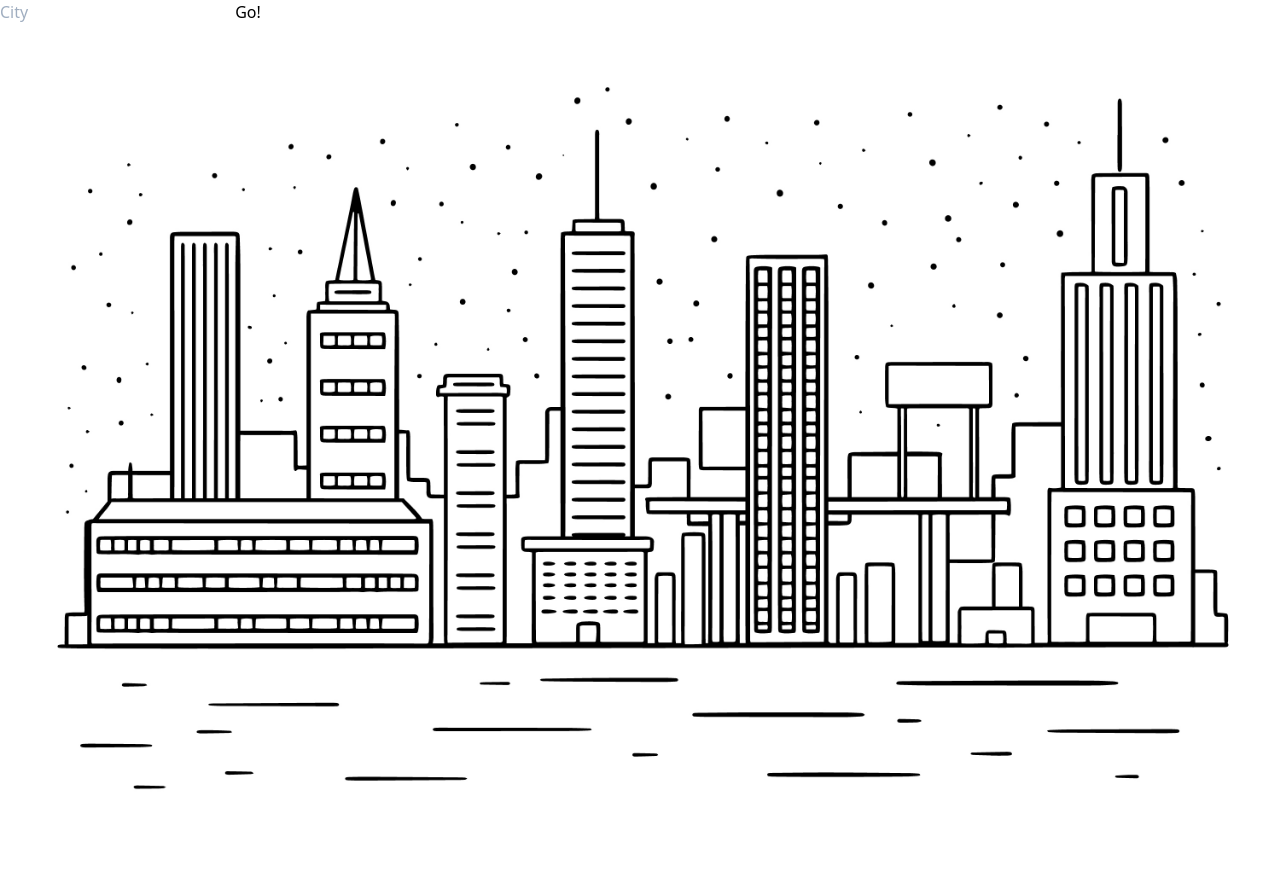
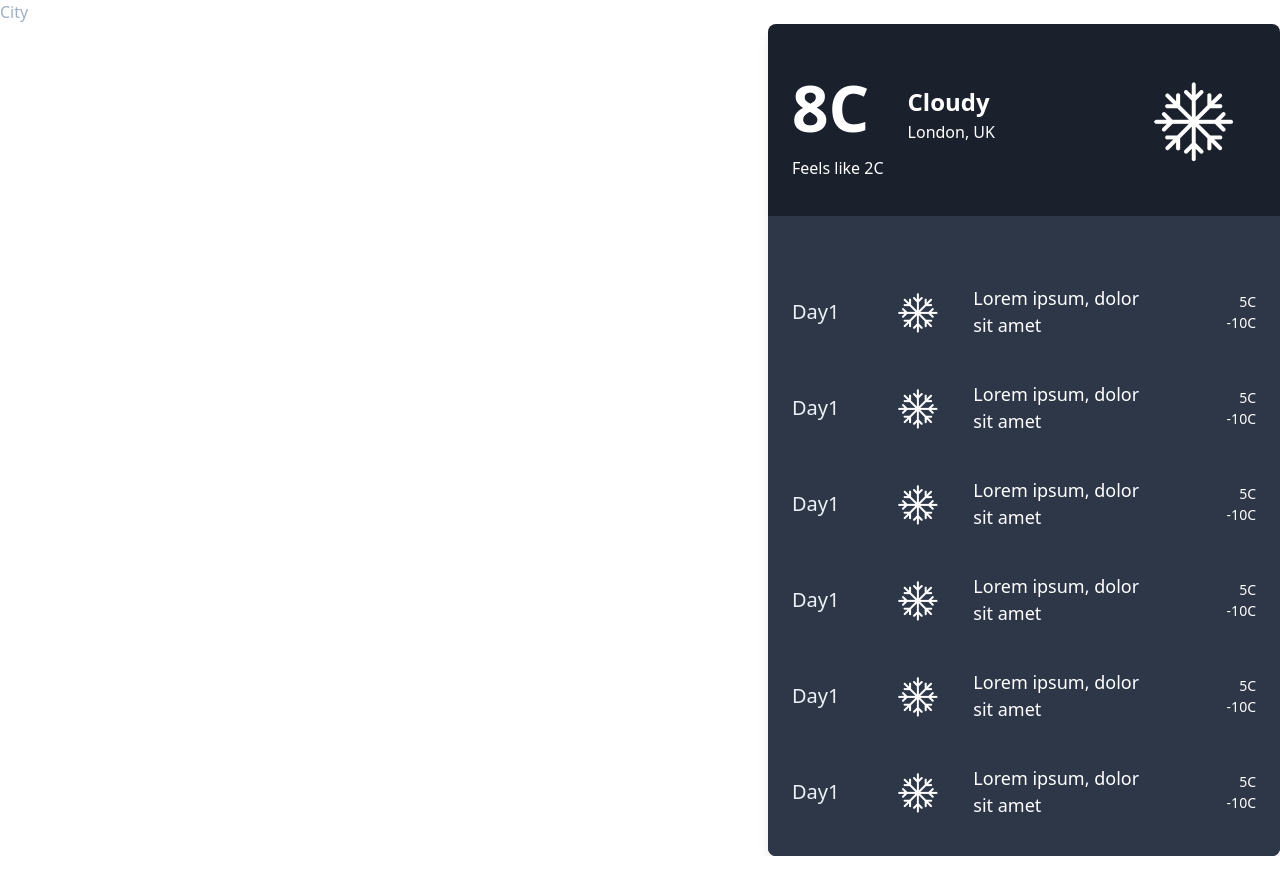
Before and after one commit to Crocodildus/weather-app, a website built with webpack: page src/templates/index.html in a window 1280 px wide. Built offline with nearby package versions, Linux system fonts and the light colour scheme; no server answers; files whose address does not match are found by name.

Commit message:
started basic styling for the app

```diff
--- a/src/index.js
+++ b/src/index.js
@@ -6,6 +6,6 @@ import searchAutoComplete from './scripts/DOM/autocomplete';
 import icons from './scripts/var/icons';
 import sunset from './img/sunset.jpg';
 
-searchAutoComplete();
-getLocation();
-searchDOM();
+// searchAutoComplete();
+// getLocation();
+// searchDOM();
--- a/src/scripts/var/DOMVar.js
+++ b/src/scripts/var/DOMVar.js
@@ -1,6 +1,6 @@
-const search = document.getElementById('search');
-const searchbtn = document.getElementById('btnSearch');
-const weatherDisplay = document.getElementsByClassName('weather-display')[0];
+const search = document.querySelector('[data-search]');
+const searchbtn = document.querySelector('[data-searchBtn]');
+const weatherDisplay = document.querySelector('[data-weather]');
 
 export {
   search,
--- a/src/templates/index.html
+++ b/src/templates/index.html
@@ -6,18 +6,123 @@
   <meta name="viewport" content="width=device-width, initial-scale=1.0">
   <title>Document</title>
   <link rel="shortcut icon" href="#">
+  <link href="https://fonts.googleapis.com/css2?family=Tinos:wght@700&display=swap" rel="stylesheet">
+  <link href="https://fonts.googleapis.com/css2?family=Asap&display=swap" rel="stylesheet">
 </head>
 
-<body>
-  <form>
-    <input type="search" id="search" placeholder="City">
-    <button id="btnSearch">Go!</button>
-  </form>
-  <div class="skyline">
-    <img src="./src/img/city-skyline.jpg" alt="" srcset="">
+<body class="flex text-white">
+  <div>
+    <form>
+      <input data-search type="search" placeholder="City">
+      <button data-searchBtn>Go!</button>
+    </form>
+    <div class="pt-5 pl-40">
+      <h4 data-city class="inline-block h-16 text-5xl font-Tinos">London, UK</h3>
+        <h5 data-date class="text-2xl font-Asap">Monday, 29 August</h5>
+    </div>
+    <div class="flex justify-between px-56  flex-row items-center">
+      <div class="flex justify-items-center">
+        <img data-todayIcon src="./src/icons/clouds.png" alt="">
+        <div class=" flex flex-col justify-center">
+          <h4 data-todayTemp class="inline-block h-20 text-6xl font-Tinos">21C</h4>
+          <h5 data-todayWeather class="text-3xl font-Asap">Mostly Sunny</h5>
+        </div>
+      </div>
+      <div class="grid grid-cols-3 gap-12 ">
+      </div>
+    </div>
   </div>
-  <img src="./src/icons/clouds.png" alt="">
-  <div class="weather-display"></div>
+
+  <div>
+    <div data-weather class="w-128 max-w-lg font-sans overflow-hidden bg-gray-900 rounded-lg shadow-lg mt-6">
+      <!-- Current weather -->
+      <div class="flex items-center justify-between px-6 py-8">
+        <div class="flex items-center">
+          <div>
+            <h3 data-todayTemp class="text-6xl font-semibold">8C</h3>
+            <h5 data-todayFeels class>Feels like 2C</h5>
+          </div>
+          <div class="mx-6">
+            <h3 data-todayWeather class=" text-2xl font-semibold">Cloudy</h3>
+            <h5 data-city class="pb-3">London, UK</h5>
+          </div>
+        </div>
+        <img class="h-32" src="../src/icons/snow.png" alt="">
+      </div> <!-- End of Current-->
+
+      <!-- Future weather -->
+      <div class="text-sm bg-gray-800 px-6 py-8 overflow-hidden">
+        <div class=" flex items-center justify-between mt-8">
+          <p class="w-1/6 text-xl text-gray-200">Day1</p>
+          <div class="w-4/6 px-4 flex items-center">
+            <img class="h-16" src="../src/icons/snow.png" alt="">
+            <p class="text-lg ml-6">Lorem ipsum, dolor sit amet </p>
+          </div>
+          <div class="w-1/6 text-right">
+            <p>5C</p>
+            <p>-10C</p>
+          </div>
+        </div>
+        <div class=" flex items-center justify-between mt-8">
+          <p class="w-1/6 text-xl text-gray-200">Day1</p>
+          <div class="w-4/6 px-4 flex items-center">
+            <img class="h-16" src="../src/icons/snow.png" alt="">
+            <p class="text-lg ml-6">Lorem ipsum, dolor sit amet </p>
+          </div>
+          <div class="w-1/6 text-right">
+            <p>5C</p>
+            <p>-10C</p>
+          </div>
+        </div>
+        <div class=" flex items-center justify-between mt-8">
+          <p class="w-1/6 text-xl text-gray-200">Day1</p>
+          <div class="w-4/6 px-4 flex items-center">
+            <img class="h-16" src="../src/icons/snow.png" alt="">
+            <p class="text-lg ml-6">Lorem ipsum, dolor sit amet </p>
+          </div>
+          <div class="w-1/6 text-right">
+            <p>5C</p>
+            <p>-10C</p>
+          </div>
+        </div>
+        <div class=" flex items-center justify-between mt-8">
+          <p class="w-1/6 text-xl text-gray-200">Day1</p>
+          <div class="w-4/6 px-4 flex items-center">
+            <img class="h-16" src="../src/icons/snow.png" alt="">
+            <p class="text-lg ml-6">Lorem ipsum, dolor sit amet </p>
+          </div>
+          <div class="w-1/6 text-right">
+            <p>5C</p>
+            <p>-10C</p>
+          </div>
+        </div>
+        <div class=" flex items-center justify-between mt-8">
+          <p class="w-1/6 text-xl text-gray-200">Day1</p>
+          <div class="w-4/6 px-4 flex items-center">
+            <img class="h-16" src="../src/icons/snow.png" alt="">
+            <p class="text-lg ml-6">Lorem ipsum, dolor sit amet </p>
+          </div>
+          <div class="w-1/6 text-right">
+            <p>5C</p>
+            <p>-10C</p>
+          </div>
+        </div>
+        <div class=" flex items-center justify-between mt-8">
+          <p class="w-1/6 text-xl text-gray-200">Day1</p>
+          <div class="w-4/6 px-4 flex items-center">
+            <img class="h-16" src="../src/icons/snow.png" alt="">
+            <p class="text-lg ml-6">Lorem ipsum, dolor sit amet </p>
+          </div>
+          <div class="w-1/6 text-right">
+            <p>5C</p>
+            <p>-10C</p>
+          </div>
+        </div>
+
+
+      </div>
+    </div>
+  </div>
   <script src="https://code.jquery.com/jquery-3.5.1.min.js"></script>
   <script type="text/javascript"
     src="https://maps.googleapis.com/maps/api/js?key=AIzaSyDkMojPgsXBj-mgVGh5P9FtY6bpdrCU2iE&libraries=places">
--- a/tailwind.config.js
+++ b/tailwind.config.js
@@ -7,7 +7,15 @@ module.exports = {
     './src/templates/index.html'
   ],
   theme: {
-    extend: {},
+    extend: {
+      fontFamily: {
+        'Tinos': ['Tinos', 'sans-serif'],
+        'Asap': ['Asap', 'sans-serif'],
+      },
+      spacing: {
+        '128': '32rem'
+      }
+    },
   },
   variants: {},
   plugins: [],
```
